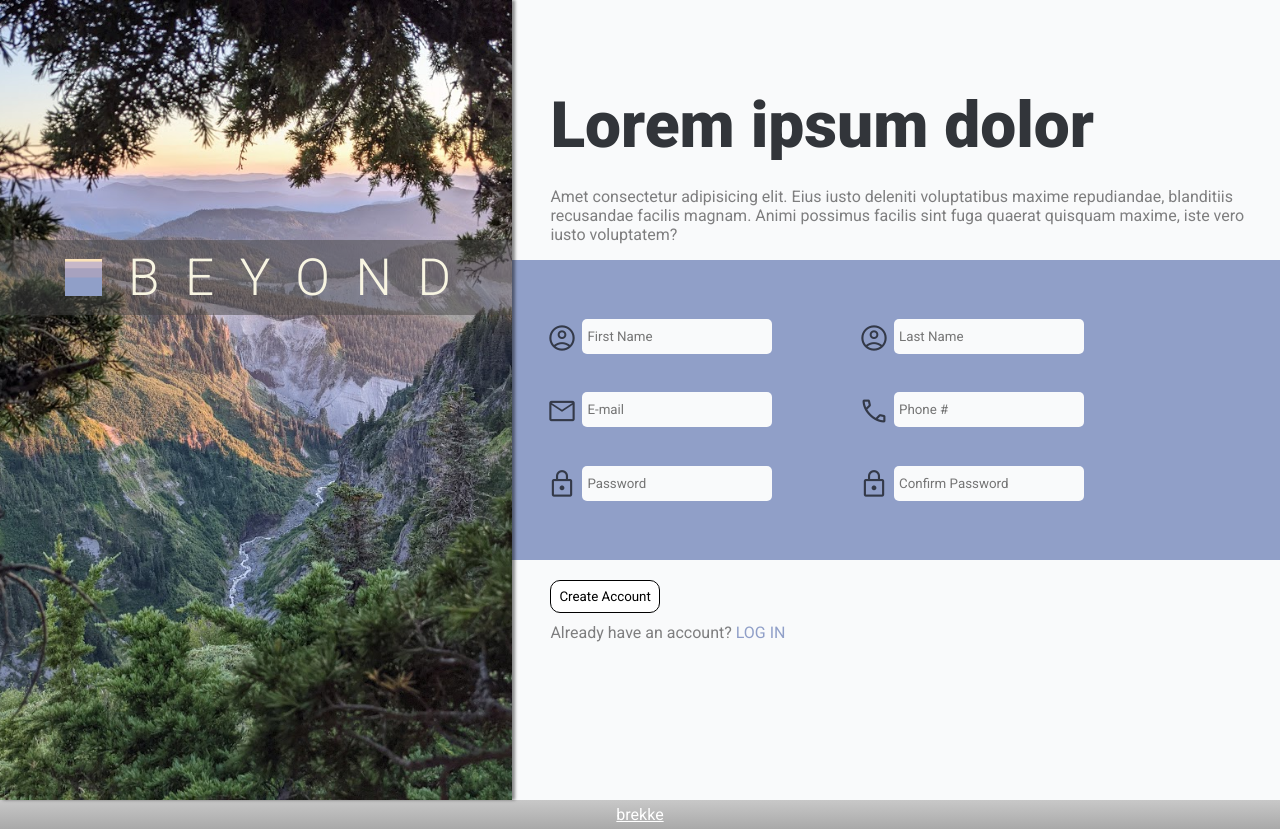
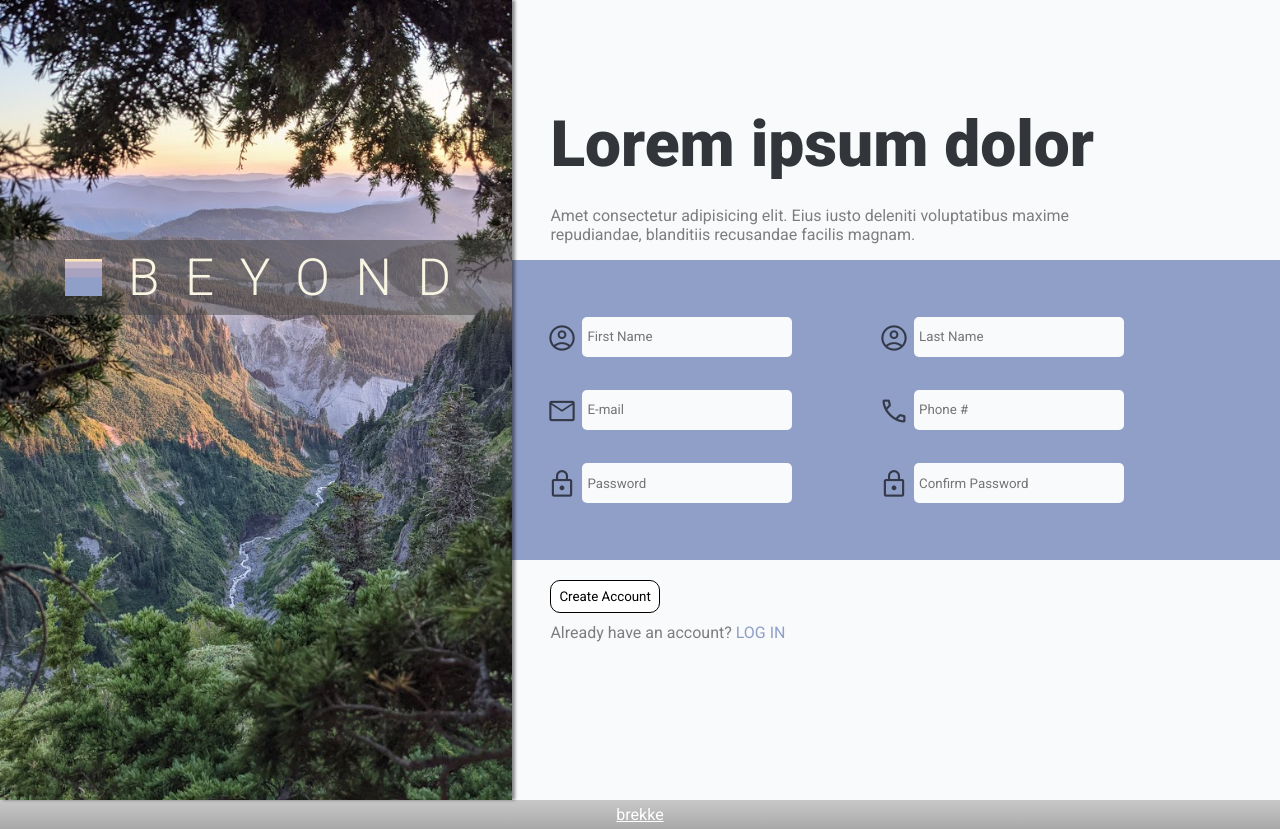
Before and after one commit to brekkeberg/sign-up, a plain HTML site: page index.html in a window 1280 px wide. Drawn offline with nearby package versions, Linux system fonts and the light colour scheme.

Commit message:
sizing and layout of right top area

```diff
--- a/index.html
+++ b/index.html
@@ -24,11 +24,10 @@
         <div class="rightContainer">
             <div class="top">
                 <header>Lorem ipsum dolor</header>
-                <p>Amet consectetur adipisicing elit.
-                Eius iusto deleniti voluptatibus maxime repudiandae,
-                blanditiis recusandae facilis magnam. Animi possimus facilis
-                sint fuga quaerat quisquam maxime, iste vero iusto voluptatem?
-                </p>
+                    <p>Amet consectetur adipisicing elit.
+                    Eius iusto deleniti voluptatibus maxime repudiandae,
+                    blanditiis recusandae facilis magnam.
+                    </p>
             </div>
             <div class="middle">
                 <form id="main_form" method="post">
--- a/style.css
+++ b/style.css
@@ -78,15 +78,19 @@
     padding-top: 3vh;
     display: flex;
     flex-direction: column;
-    justify-content:end;
+    justify-content: end;
     gap: 3vh;
     padding-bottom: 2vh;
     color: #7e7e7f;
 }
+
 .top header{
     font-size: 5vw;
     font-weight: 800;
     color: #32353a;
+}
+.top p{
+    width: 45vw;
 }
     /* RIGHT SIDE MAIN */
 
@@ -170,10 +174,10 @@ input{
     margin: 0px;
     border: 0px;
     padding: 5px;
-    width: 180px;
+    width: 200px;
     border-radius: 5px;
     background-color: #f9fafb;
-    height: 25px;
+    height: 30px;
     color: #333948;
 }
 
```
